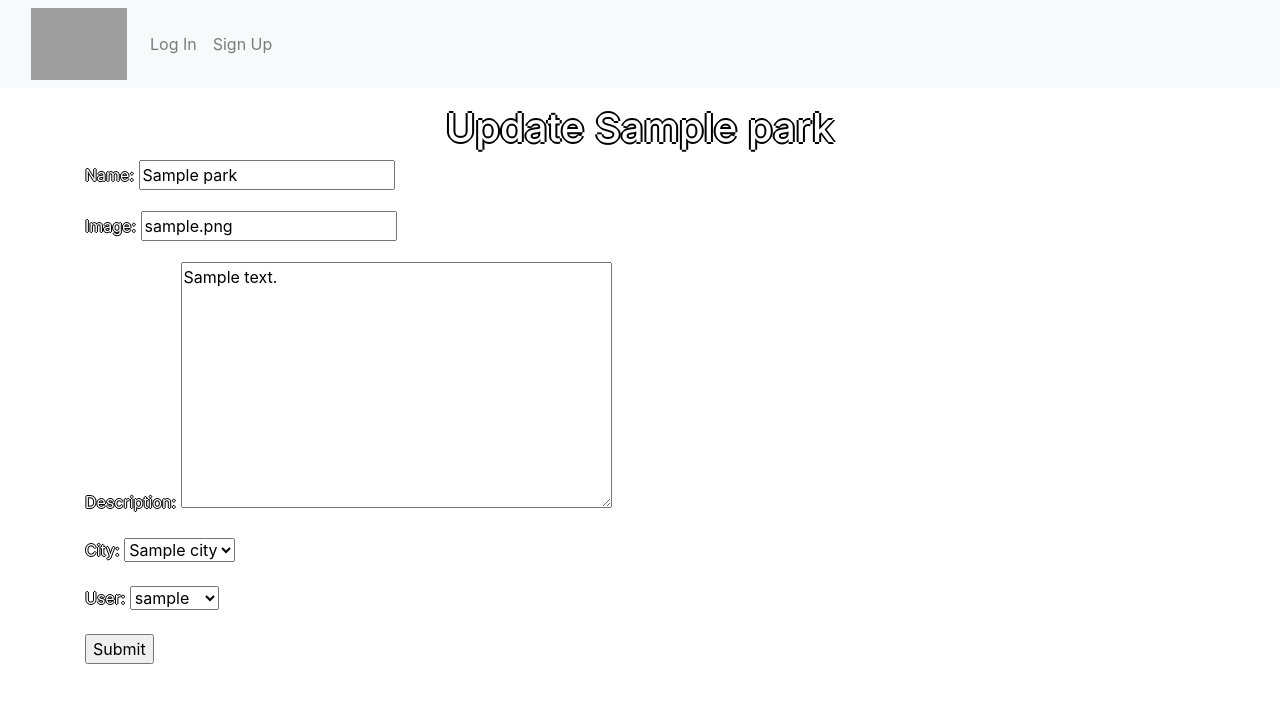
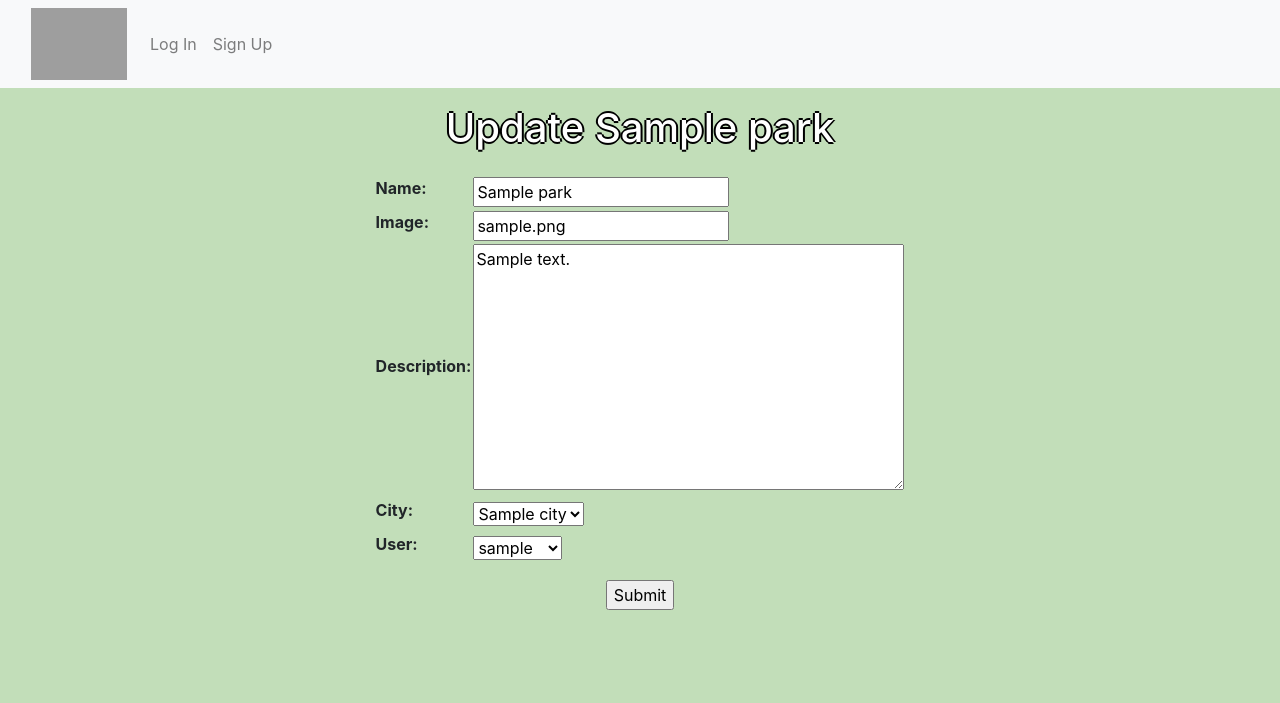
Before and after one commit to V3rita2/project-wayfarer, a Django app: page /posts/1/update in a window 1280 px wide. Shown: the top 703 px of the page. Run offline with Django 3.2, Linux system fonts and the light colour scheme; tables that the repository leaves empty hold one stand-in row (values such as "Sample post"); some libraries are stand-ins or nearby versions; grey boxes are pictures that could not be loaded.

Commit message:
styled edit park page

```diff
--- a/main_app/static/styles/main.css
+++ b/main_app/static/styles/main.css
@@ -42,6 +42,10 @@
 */
 
 .create_post {
+  background: rgb(194,222,185);
+}
+
+.edit_park {
   background: rgb(194,222,185);
 }
 
--- a/main_app/templates/post_update.html
+++ b/main_app/templates/post_update.html
@@ -1,10 +1,27 @@
 {% extends 'base.html' %} {% block content %}
 
+<body
+  class="edit_park"
+  style="background: rgb(194, 222, 185);"
+>
+  <h1 class="pt-3">Update {{park.name}}</h1>
 
-<h1 class="pt-3">Update {{park.name}}</h1>
-
-<form action="{% url 'post_update' park.pk %}" method="post">
-  {% csrf_token %} {{form.as_p}} <input type="submit" value="Submit" />
-</form>
+  <form
+    action="{% url 'post_update' park.pk %}"
+    method="post"
+    style="padding: 15px"
+  >
+    {% csrf_token %}
+    <table border="0" style="display: flex; justify-content: center">
+      {{ form }}
+    </table>
+    <div
+      class="submitButton"
+      style="display: flex; justify-content: center; padding: 15px"
+    >
+      <input type="submit" value="Submit" />
+    </div>
+  </form>
+</body>
 
 {% endblock %}
```
Also changed, not shown: main_app/templates/create_post.html (+6 -18 lines).
